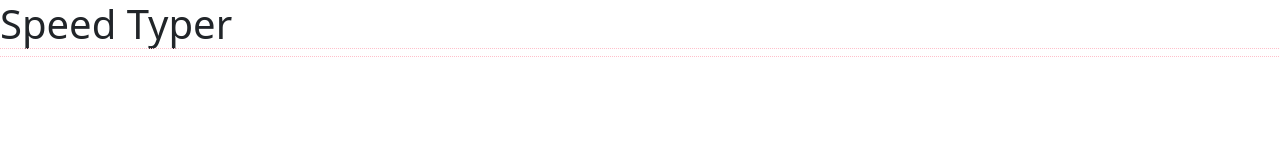
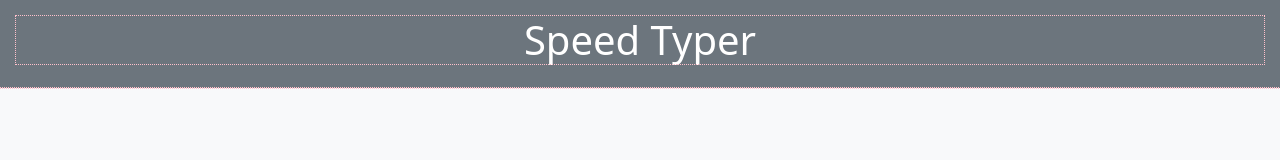
Before and after one commit to billyxuding/speedtyper, a plain HTML site: page index.html in a window 1280 px wide. Drawn offline with nearby package versions, Linux system fonts and the light colour scheme.

Commit message:
added header with background color and padding

```diff
--- a/index.html
+++ b/index.html
@@ -14,11 +14,15 @@
 
     <title>Speed Typer</title>
 </head>
-<body>
-<div class="wrapper">
+<body class="bg-light">
 
-    <h1>Speed Typer</h1>
+    <header class="bg-secondary text-white text-center p-3">
+        <h1>Speed Typer</h1>
+    </header>
 
-</div>
+    <main></main>
+
+    <footer></footer>
+
 </body>
 </html>
```
